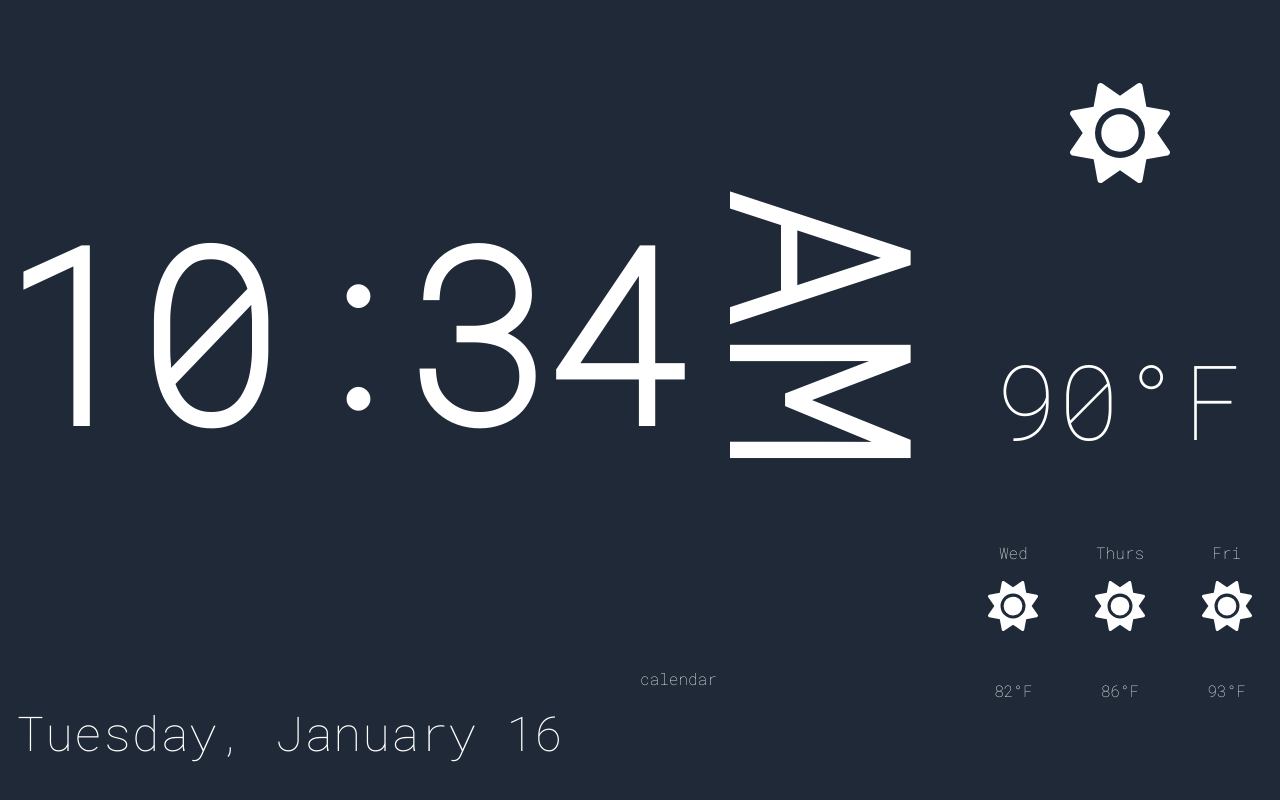
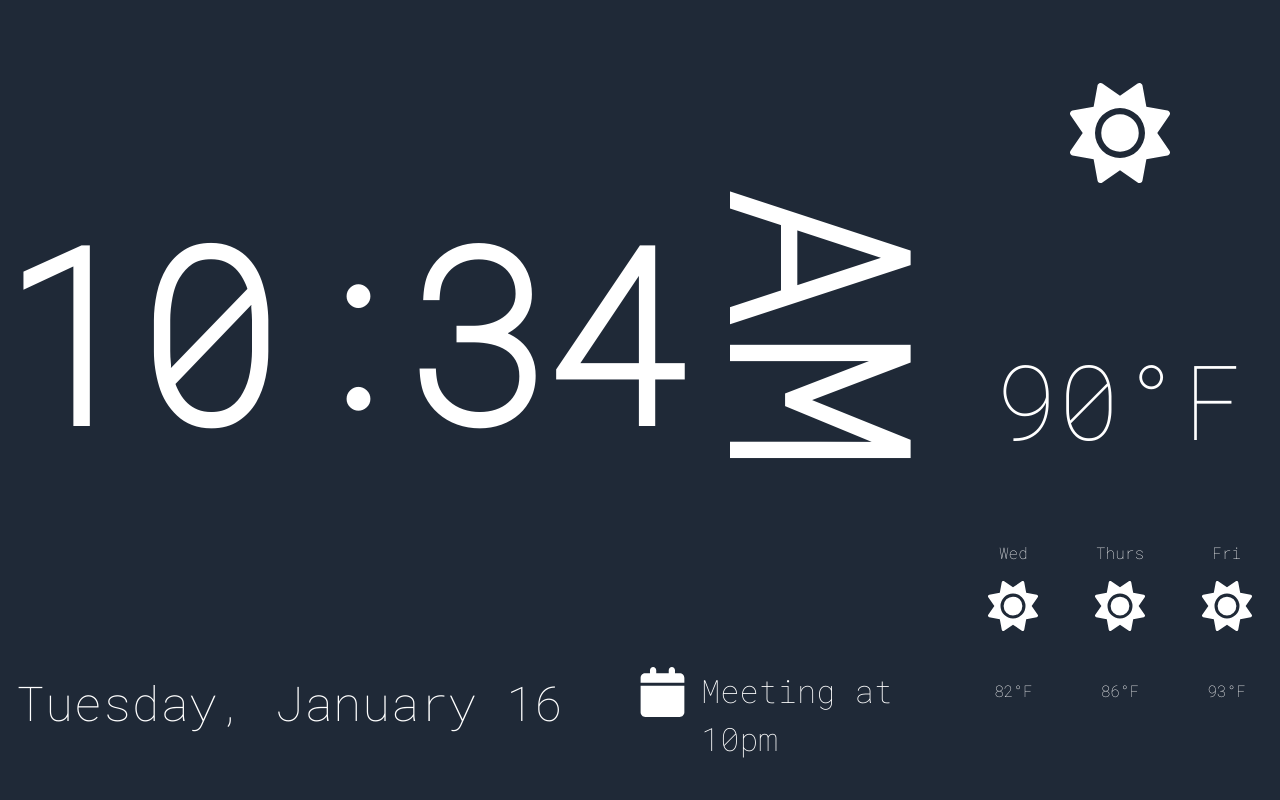
Before and after one commit to mslew/clocktop, a React (Vite) app: page / in a window 1280 px wide. Built offline with nearby package versions, Linux system fonts and the light colour scheme.

Commit message:
have the general look

```diff
--- a/src/App.tsx
+++ b/src/App.tsx
@@ -3,6 +3,7 @@ import "./App.css";
 import Clock from "./components/Clock";
 import Weather from "./components/Weather";
 import Date from "./components/Date";
+import Calendar from "./components/Calendar";
 
 function App() {
   return (
@@ -18,7 +19,9 @@ function App() {
           <div className="row-span-2 col-span-2 text-white">
             <Date />
           </div>
-          <div className="row-span-2 text-white">calendar</div>
+          <div className="row-span-2 text-white">
+            <Calendar />
+          </div>
         </div>
       </div>
     </>
--- /dev/null
+++ b/src/components/Calendar.tsx
@@ -0,0 +1,18 @@
+function Calendar() {
+  return (
+    <div className="flex flex-row h-full w-full gap-4 justify-center ">
+      <svg
+        className="fill-white"
+        xmlns="http://www.w3.org/2000/svg"
+        height="50"
+        width="50"
+        viewBox="0 0 448 512"
+      >
+        <path d="M96 32V64H48C21.5 64 0 85.5 0 112v48H448V112c0-26.5-21.5-48-48-48H352V32c0-17.7-14.3-32-32-32s-32 14.3-32 32V64H160V32c0-17.7-14.3-32-32-32S96 14.3 96 32zM448 192H0V464c0 26.5 21.5 48 48 48H400c26.5 0 48-21.5 48-48V192z" />
+      </svg>
+      <p className="text-[4vh]">Meeting at 10pm</p>
+    </div>
+  );
+}
+
+export default Calendar;
--- a/src/components/Date.tsx
+++ b/src/components/Date.tsx
@@ -1,6 +1,6 @@
 function Date(){
     return (
-        <div className="flex flex-row items-center h-full w-full pl-4">
+        <div className="flex flex-row  h-full w-full pl-4">
             <p className="text-[6vh]">Tuesday, January 16</p>
         </div>
     )
```
